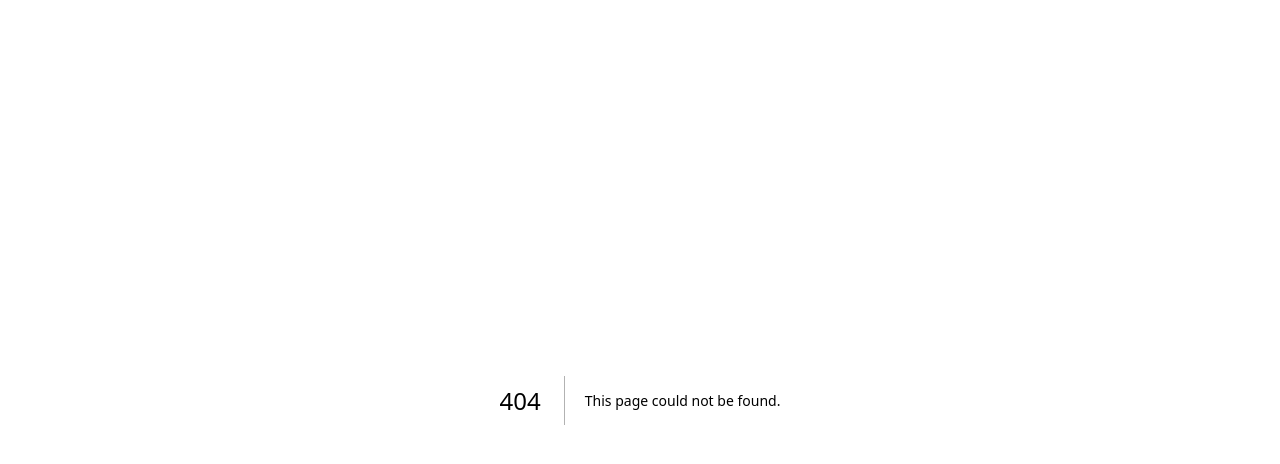
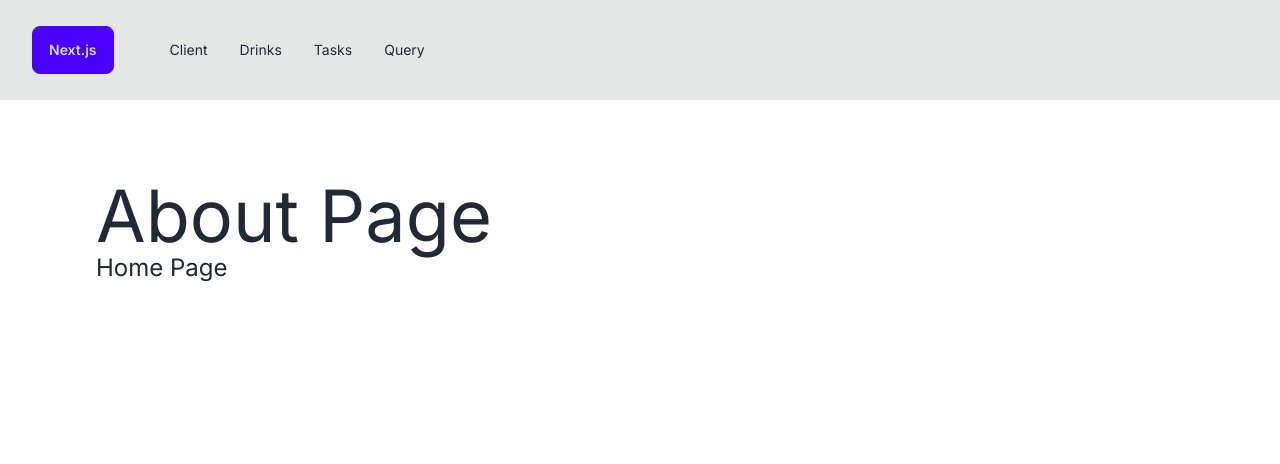
Before and after one commit to lauv-pussaaon/ud-nextjs-openai, a Next.js app in the folder hands-on/nextjs-tutorial/: page /about in a window 1280 px wide. Before the commit this address had no page. Shown: the top 464 px of the page. Built offline with nearby package versions, Linux system fonts and the light colour scheme.

Commit message:
Setup routes

```diff
--- /dev/null
+++ b/hands-on/nextjs-tutorial/app/about/page.js
@@ -0,0 +1,15 @@
+import Link from "next/link";
+import React from "react";
+
+function AboutPage() {
+    return (
+        <div>
+            <h1 class="text-7xl">About Page</h1>
+            <Link href="/" className="text-2xl">
+                Home Page
+            </Link>
+        </div>
+    );
+}
+
+export default AboutPage;
--- /dev/null
+++ b/hands-on/nextjs-tutorial/app/client/page.js
@@ -0,0 +1,20 @@
+"use client";
+import { useState } from "react";
+
+function ClientPage() {
+    const [count, setCount] = useState(0);
+
+    return (
+        <div>
+            <h1 className="text-7xl font-bold mb-4">{count}</h1>
+            <button
+                className="btn btn-primary"
+                onClick={() => setCount((c) => c + 1)}
+            >
+                Increase
+            </button>
+        </div>
+    );
+}
+
+export default ClientPage;
--- /dev/null
+++ b/hands-on/nextjs-tutorial/app/drinks/page.js
@@ -0,0 +1,7 @@
+import React from "react";
+
+function DrinkPage() {
+    return <div>DrinkPage</div>;
+}
+
+export default DrinkPage;
--- a/hands-on/nextjs-tutorial/app/layout.js
+++ b/hands-on/nextjs-tutorial/app/layout.js
@@ -1,17 +1,21 @@
 import { Inter } from "next/font/google";
 import "./globals.css";
+import Navbar from "@/components/Navbar";
 
 const inter = Inter({ subsets: ["latin"] });
 
 export const metadata = {
-    title: "Create Next App",
-    description: "Generated by create next app",
+    title: "Next.JS Tutorial",
+    description: "Awesome Next Great Things",
 };
 
 export default function RootLayout({ children }) {
     return (
         <html lang="en">
-            <body className={inter.className}>{children}</body>
+            <body className={inter.className}>
+                <Navbar />
+                <main className="px-8 py-20 max-w-6xl mx-auto">{children}</main>
+            </body>
         </html>
     );
 }
--- a/hands-on/nextjs-tutorial/app/page.js
+++ b/hands-on/nextjs-tutorial/app/page.js
@@ -1,9 +1,12 @@
-import React from "react";
+import Link from "next/link";
 
 function HomePage() {
     return (
         <div>
-            <h1 className="text-7xl">HomePage</h1>
+            <h1 className="text-5xl mb-8 font-bold">Next.js Tutorial</h1>
+            <Link href="/client" className="btn btn-accent">
+                get started
+            </Link>
         </div>
     );
 }
--- /dev/null
+++ b/hands-on/nextjs-tutorial/app/query/page.js
@@ -0,0 +1,7 @@
+import React from "react";
+
+function QueryPage() {
+    return <div>QueryPage</div>;
+}
+
+export default QueryPage;
--- /dev/null
+++ b/hands-on/nextjs-tutorial/app/tasks/page.js
@@ -0,0 +1,7 @@
+import React from "react";
+
+function TaskPage() {
+    return <div>TaskPage</div>;
+}
+
+export default TaskPage;
--- /dev/null
+++ b/hands-on/nextjs-tutorial/components/Navbar.jsx
@@ -0,0 +1,33 @@
+import Link from "next/link";
+
+const links = [
+    { href: "/client", label: "client" },
+    { href: "/drinks", label: "drinks" },
+    { href: "/tasks", label: "tasks" },
+    { href: "/query", label: "query" },
+];
+
+function Navbar() {
+    return (
+        <nav className="bg-base-300 py-4">
+            <div className="navbar px-8 max-w-6xl max-auto flex-col sm:flex-row">
+                <Link href="/" className="btn btn-primary">
+                    Next.js
+                </Link>
+                <ul className="menu menu-horizontal md:ml-8">
+                    {links.map((link) => {
+                        return (
+                            <li key={link.href}>
+                                <Link href={link.href} className="capitalize">
+                                    {link.label}
+                                </Link>
+                            </li>
+                        );
+                    })}
+                </ul>
+            </div>
+        </nav>
+    );
+}
+
+export default Navbar;
```
Also changed, not shown: 2 other files (tests, documents, lock files or other folders).
